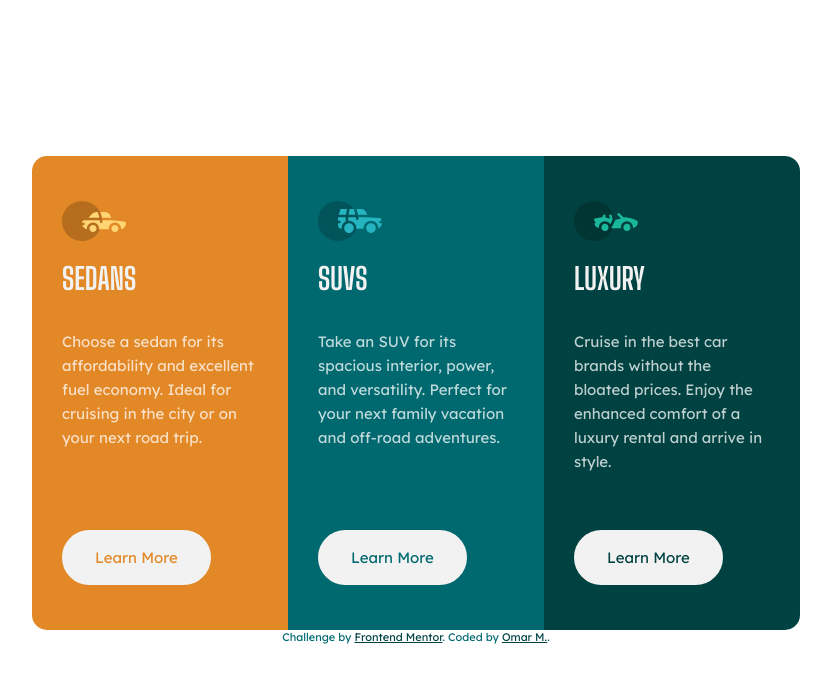
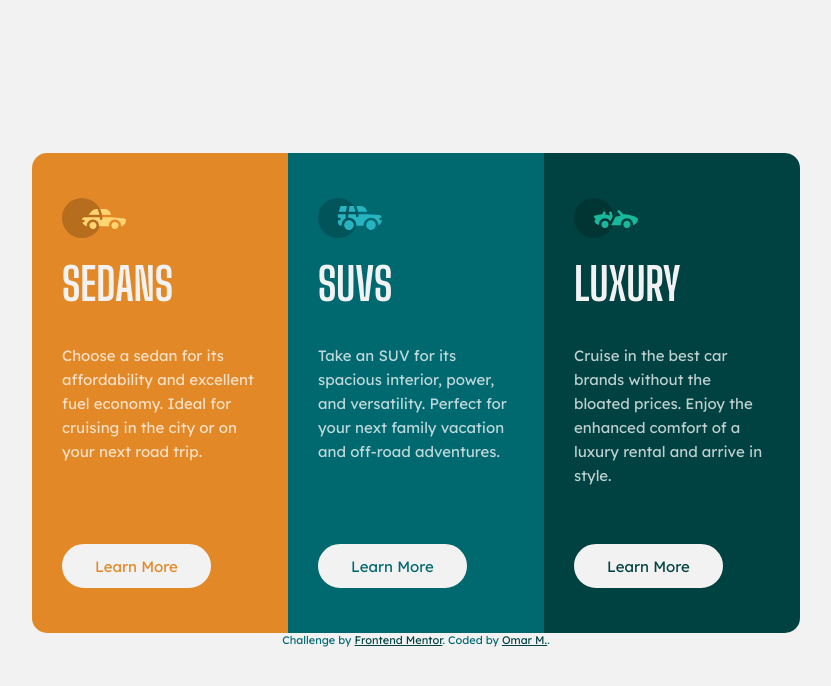
Before and after one commit to OmarMAttia7/fem-4-3-column-preview, a website built with webpack: page src/index.html in a window 1280 px wide. Shown: the whole page, without its empty margins (224-1055 px from the left). Built offline with nearby package versions, Linux system fonts and the light colour scheme.

Commit message:
heading & button fix

```diff
--- a/src/styles.css
+++ b/src/styles.css
@@ -27,6 +27,7 @@ body {
     align-items: center;
     min-height: 100vh;
     color: var(--light-gray);
+    background-color: var(--light-gray);
 }
 
 /*Component*/
@@ -71,7 +72,7 @@ body {
 
 /*Component Headings*/
 .component__heading {
-    font-size: 2rem;
+    font-size: 3rem;
     font-family: 'Big Shoulders Display', Arial, Helvetica, sans-serif;
     text-transform: uppercase;
     margin: 1.25rem 0;
@@ -89,7 +90,7 @@ body {
     background-color: var(--light-gray);
     text-decoration: none;
     font-size: 1rem;
-    padding: 1rem 2rem;
+    padding: 0.625rem 2rem;
     border: 3px solid var(--light-gray);
     border-radius: 35px;
     display: inline-block;
```
Also changed, not shown: dist/index.css.
